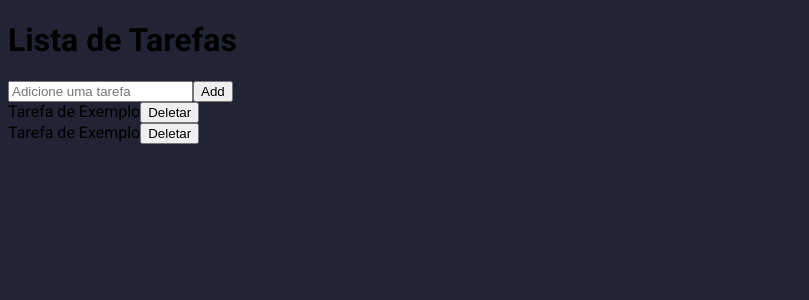
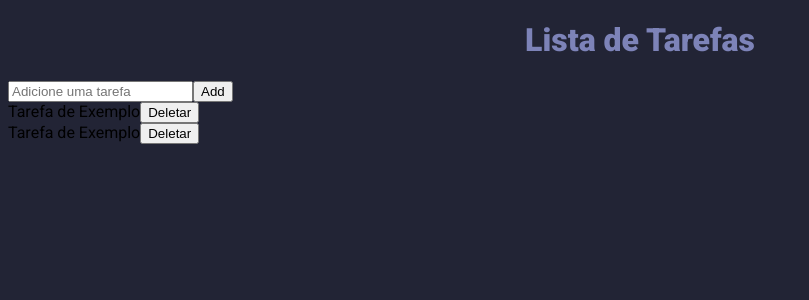
Before and after one commit to sergiomerces/lista-tarefas, a React (Vite) app: page / in a window 1280 px wide. Shown: the top 300 px of the page, without its empty margins (0-809 px from the left). Built offline with nearby package versions, Linux system fonts and the light colour scheme.

Commit message:
estilizando  título

```diff
--- a/src/TodoList.css
+++ b/src/TodoList.css
@@ -6,3 +6,9 @@ body {
     background-color: #222435;
     font: normal 16px Roboto, sans-serif;
 }
+
+h1 {
+    font-weight: 900;
+    color: #7d83b8;
+    text-align: center;
+}
```
